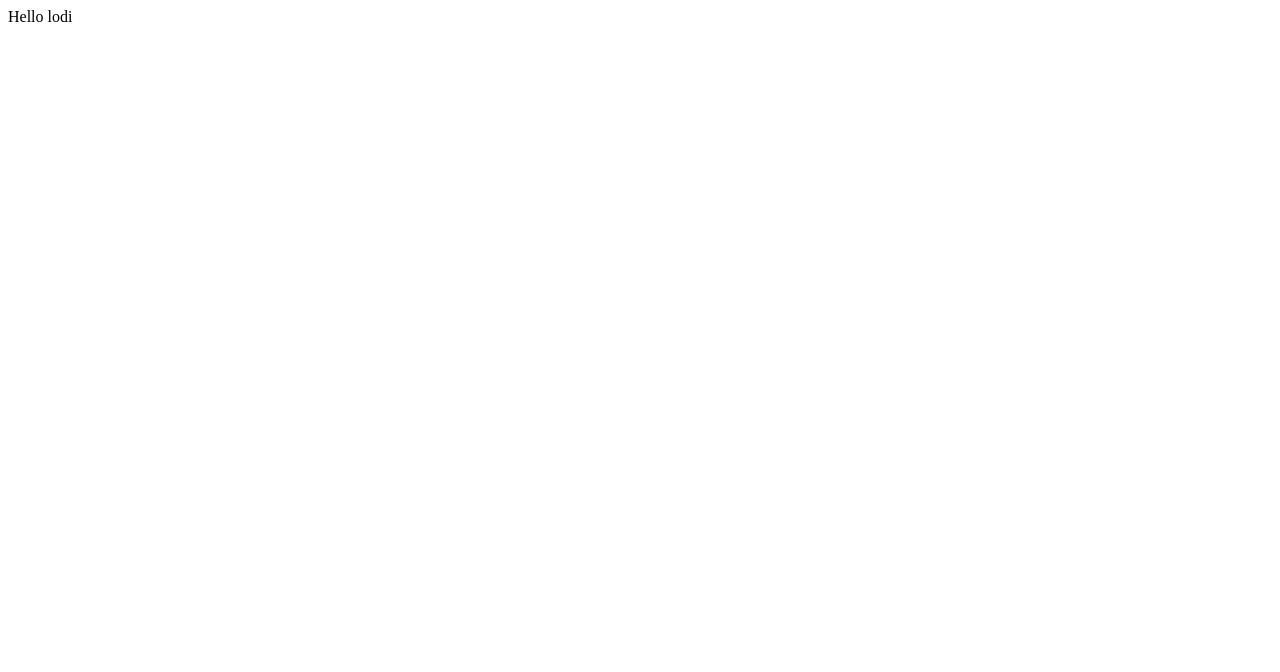
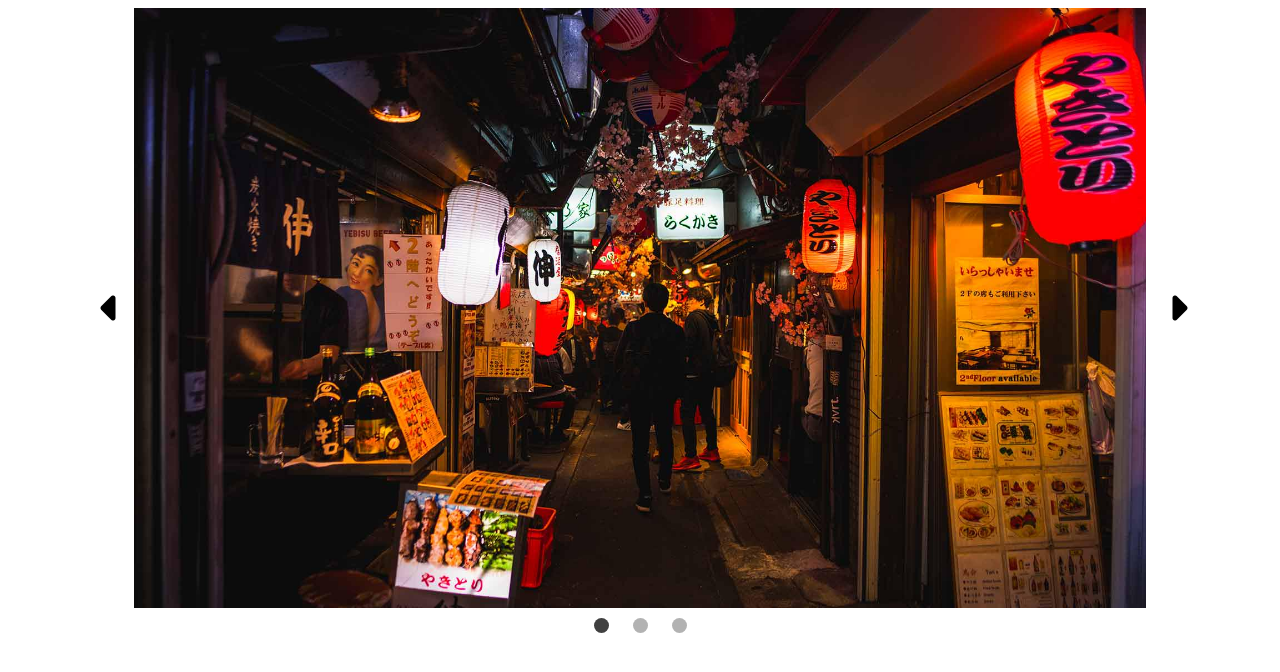
Before and after one commit to ken2213/carousel-images, a website built with webpack: page dist/index.html in a window 1280 px wide. Built offline with nearby package versions, Linux system fonts and the light colour scheme.

Commit message:
second commit

```diff
--- a/src/index.js
+++ b/src/index.js
@@ -1,13 +1,2 @@
-import _ from "lodash";
 
-function component() {
-  const element = document.createElement('div');
-
-  // Lodash, now imported by this script
-  element.innerHTML = _.join(['Hello', 'lodi'], ' ');
-
-  return element;
-}
-
-document.body.appendChild(component());
 console.log('hello world');
```
Also changed, not shown: dist/css/style.css (added), dist/images/akihabara.jpg (added), dist/images/shibuya-crossing.jpg (added), dist/images/yokocho.jpg (added), dist/index.html.
